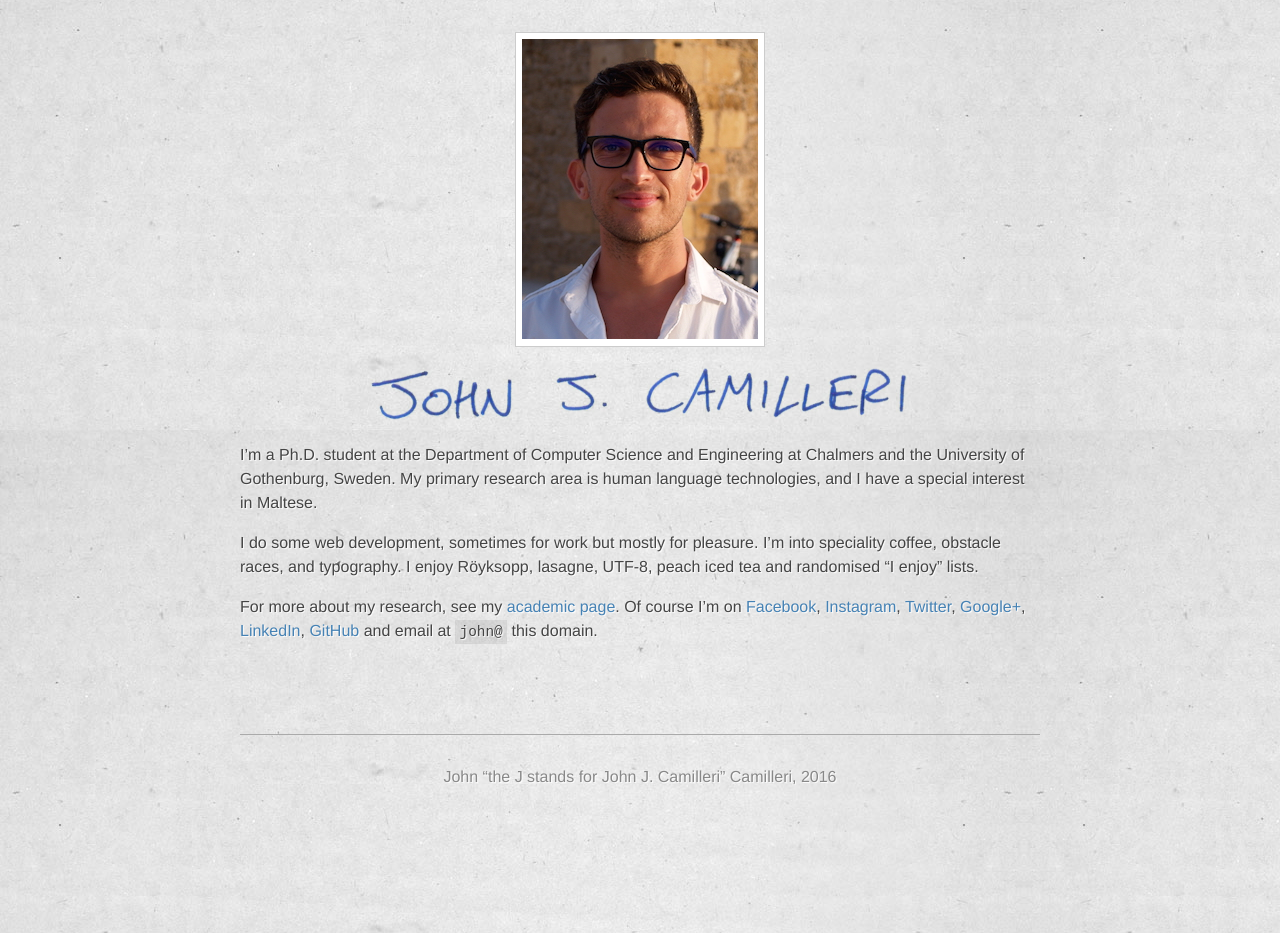
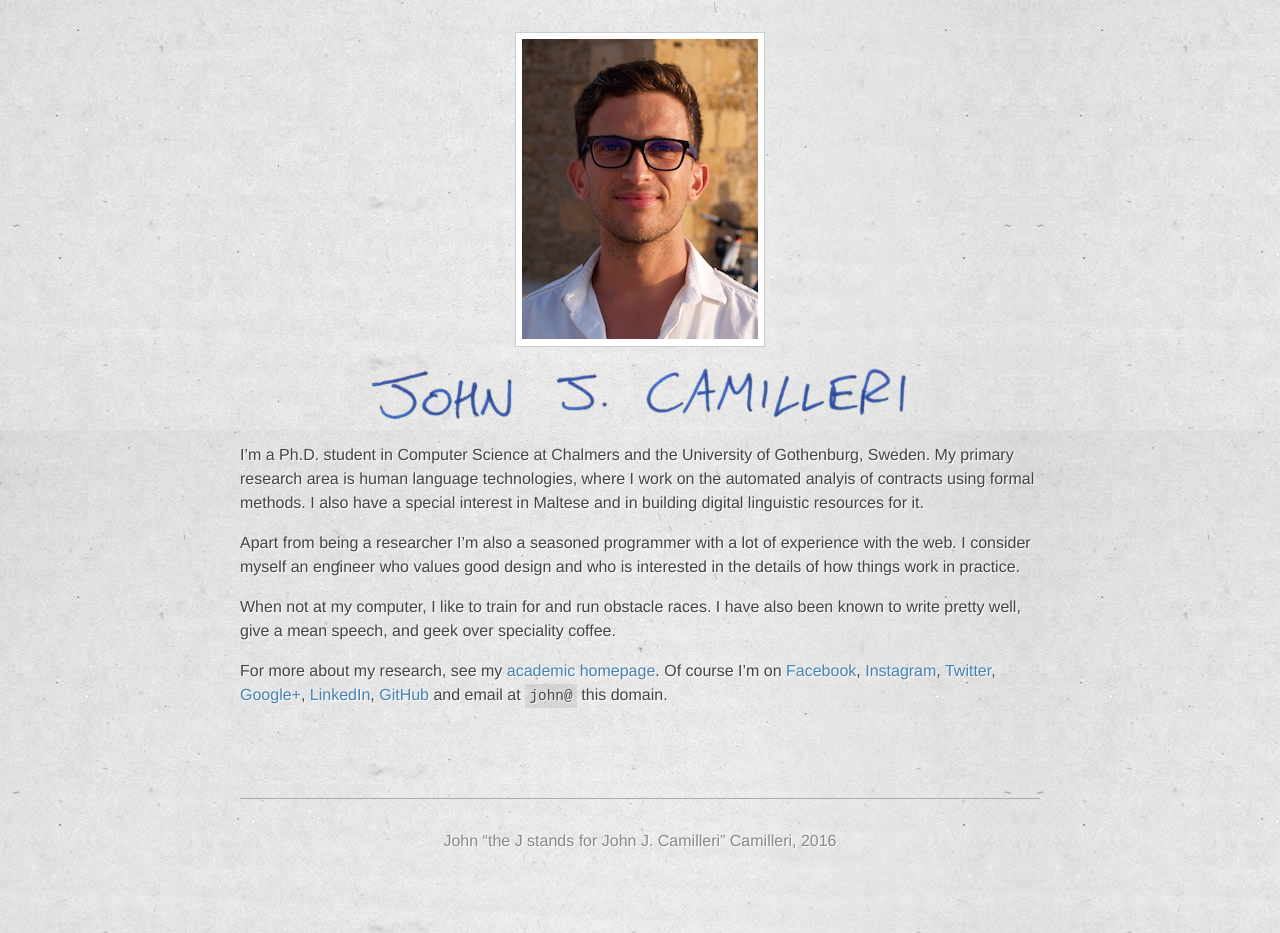
Before and after one commit to johnjcamilleri/johnjcamilleri.github.io, a Jekyll site: the page built from index.md, in a window 1280 px wide. Built offline with Jekyll 4.4.1, drawn with Linux system fonts in a browser that asks for light colours.

Commit message:
Building and deploying to www.cse.chalmers.se and johnjcamilleri.com

```diff
--- /dev/null
+++ b/_config.chalmers.yml
@@ -0,0 +1,6 @@
+# Site settings for deploying to Chalmers (overrides _config.yml)
+title: John J. Camilleri
+email: john.j.camilleri@cse.gu.se
+baseurl: "/~cajohn" # the subpath of your site, e.g. /blog
+url: "http://www.cse.chalmers.se" # the base hostname & protocol for your site
+ga_code: UA-11590274-7
--- a/_config.yml
+++ b/_config.yml
@@ -1,17 +1,12 @@
-# Welcome to Jekyll!
-#
-# This config file is meant for settings that affect your whole blog, values
-# which you are expected to set up once and rarely need to edit after that.
-# For technical reasons, this file is *NOT* reloaded automatically when you use
-# 'jekyll serve'. If you change this file, please restart the server process.
-
 # Site settings
 title: John J. Camilleri
 email: john@johnjcamilleri.com
-description: > # this means to ignore newlines until "baseurl:"
-  I'm a Ph.D. student at the Department of Computer Science and Engineering at Chalmers and the University of Gothenburg, Sweden.
+description: I'm a Ph.D. student in Computer Science at Chalmers University of Technology and the University of Gothenburg, Sweden.
 baseurl: "" # the subpath of your site, e.g. /blog
 url: "http://johnjcamilleri.com" # the base hostname & protocol for your site
 
 # Build settings
 markdown: kramdown
+
+# Other
+ga_code: UA-11590274-1
--- a/_includes/head.html
+++ b/_includes/head.html
@@ -14,7 +14,7 @@
     (i[r].q=i[r].q||[]).push(arguments)},i[r].l=1*new Date();a=s.createElement(o),
     m=s.getElementsByTagName(o)[0];a.async=1;a.src=g;m.parentNode.insertBefore(a,m)
     })(window,document,'script','//www.google-analytics.com/analytics.js','ga');
-    ga('create', 'UA-11590274-7', 'auto');
+    ga('create', '{{ site.ga_code }}', 'auto');
     ga('send', 'pageview');
   </script>
 </head>
--- a/_layouts/default.html
+++ b/_layouts/default.html
@@ -25,8 +25,8 @@
   {% include head.html %}
   <body>
     <header>
-      <img src="/images/photo.jpg" alt="Profile photo" class="frame" />
-      <a href="/"><img src="/images/name.png" alt="John J. Camilleri" id="name" /></a>
+      <img src="{{ site.baseurl }}/images/photo.jpg" alt="Profile photo" class="frame" />
+      <a href="{{ site.baseurl }}/"><img src="{{ site.baseurl }}/images/name.png" alt="John J. Camilleri" id="name" /></a>
     </header>
     <div class="page-content">
       {{ content }}
--- a/css/main.scss
+++ b/css/main.scss
@@ -37,7 +37,7 @@ body {
   max-width: $content-width;
   margin: 0 auto 5em auto;
   text-shadow: 1px 1px 1px white;
-  background: url("/images/background.jpg") repeat scroll 0 -350px #EEEEEE;
+  background: url("{{ site.baseurl }}/images/background.jpg") repeat scroll 0 -350px #EEEEEE;
 }
 
 img.frame {
--- a/index.md
+++ b/index.md
@@ -2,12 +2,18 @@
 layout: default
 ---
 
-I'm a Ph.D. student at the Department of Computer Science and Engineering at Chalmers and the University of Gothenburg, Sweden. My primary research area is human language technologies, and I have a special interest in Maltese.
+I'm a Ph.D. student in Computer Science at Chalmers and the University of Gothenburg, Sweden.
+My primary research area is human language technologies, where I work on the automated analyis of contracts using formal methods.
+I also have a special interest in Maltese and in building digital linguistic resources for it.
 
-I do some web development, sometimes for work but mostly for pleasure. I'm into speciality coffee, obstacle races, and typography. I enjoy Röyksopp, lasagne, ﻿UTF-8, ﻿peach iced tea and randomised "I enjoy" lists.
+Apart from being a researcher I'm also a seasoned programmer with a lot of experience with the web.
+I consider myself an engineer who values good design and who is interested in the details of how things work in practice.
 
-<!-- For more about my research, see my [academic homepage](http://www.cse.chalmers.se/~cajohn). -->
-For more about my research, see my [academic page](/academic).
+When not at my computer, I like to train for and run obstacle races.
+I have also been known to write pretty well, give a mean speech, and geek over speciality coffee.
+
+For more about my research, see my [academic homepage](http://www.cse.chalmers.se/~cajohn).
+<!-- For more about my research, see my [academic page](/academic). -->
 Of course I'm on
 [Facebook](http://www.facebook.com/johnjcamilleri),
 [Instagram](http://instagram.com/johnjcamilleri),
```
Also changed, not shown: academic.md (+1 -1 lines), 1 other file.
